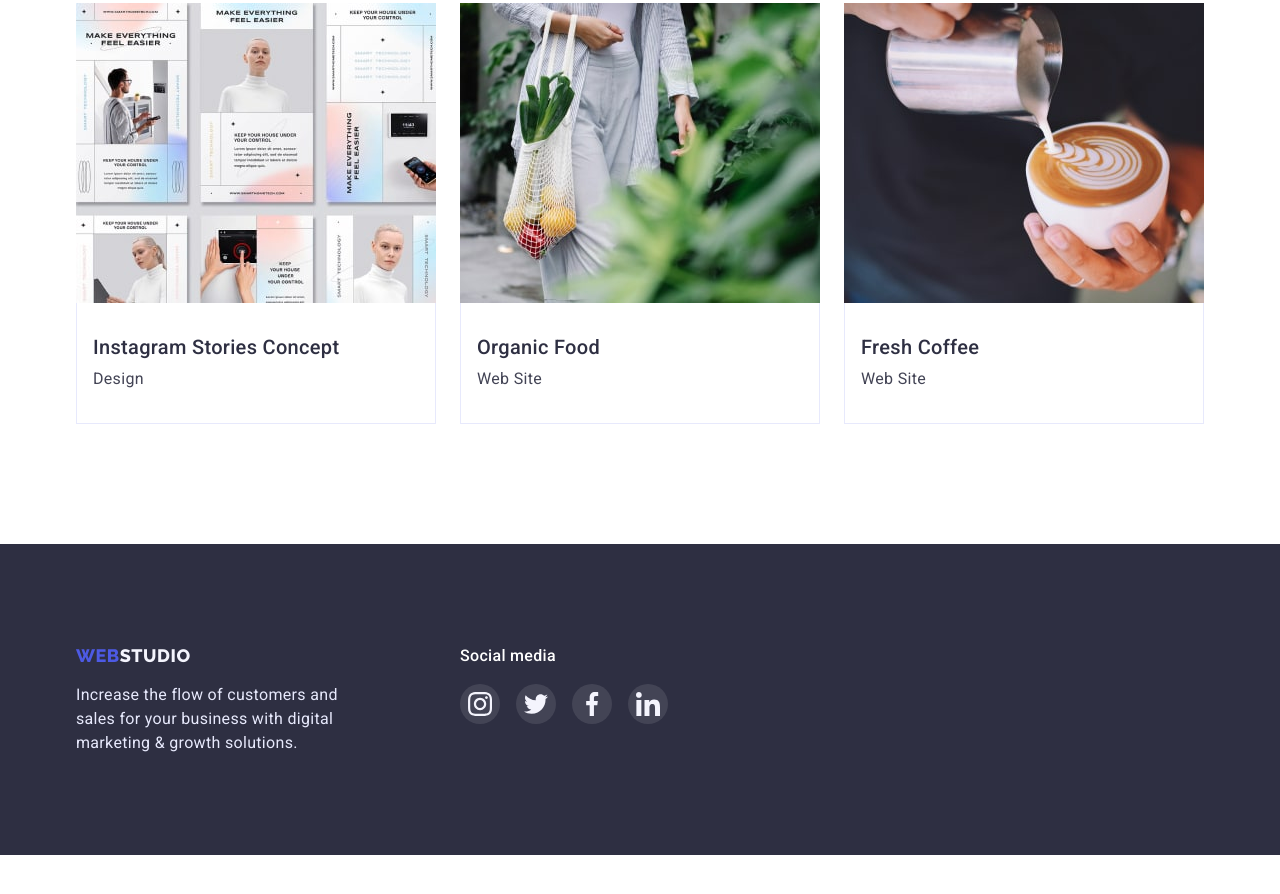
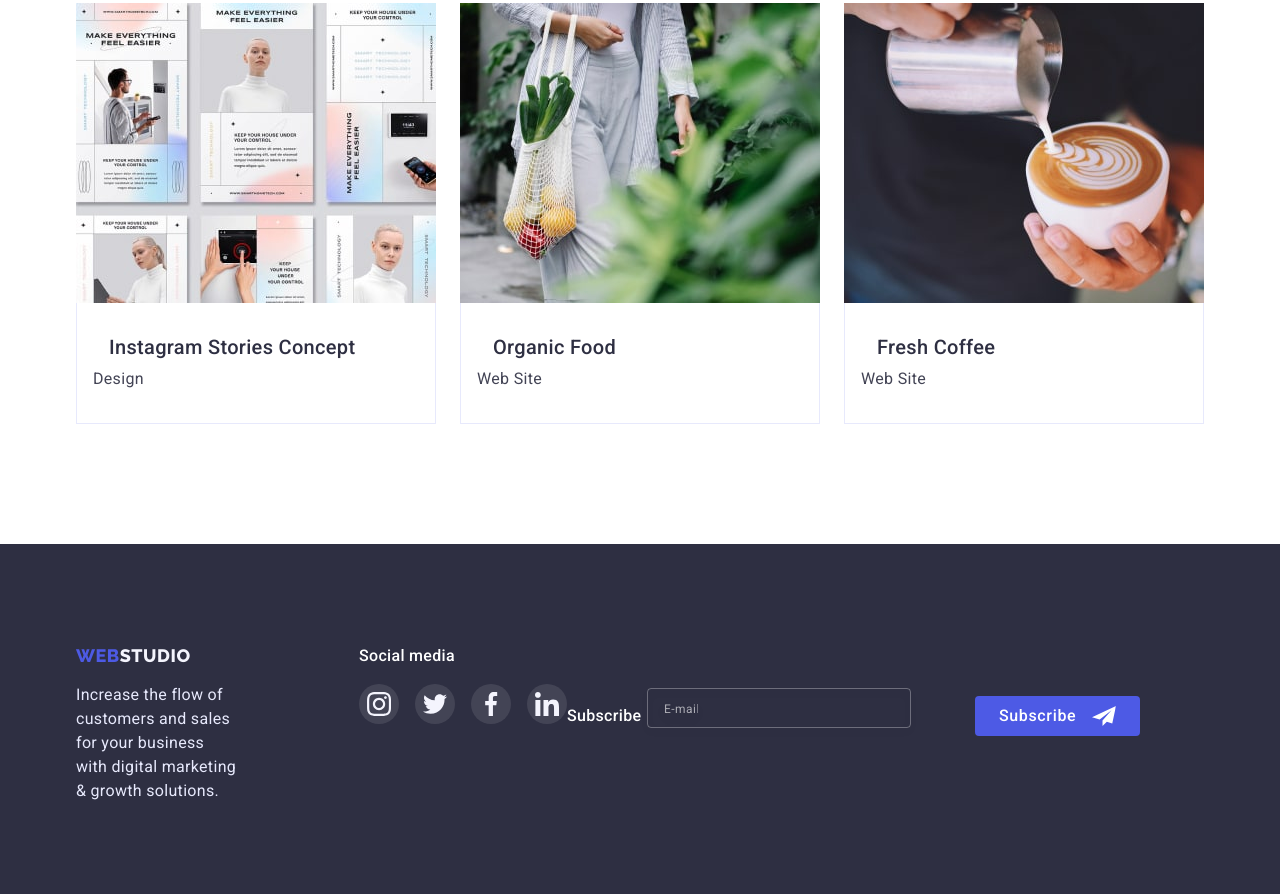
Before and after one commit to JuliaRedko/goit-homework-06, a plain HTML site: page portfolio.html in a window 1280 px wide. Shown: the part 1226-2120 px from the top of the page. Before the commit the page ends 2081 px from the top, so only its background shows below. Drawn offline with nearby package versions, Linux system fonts and the light colour scheme.

Commit message:
css,html,portfolio,form

```diff
--- a/css/stayle.css
+++ b/css/stayle.css
@@ -510,11 +510,12 @@ body {
 }
  /* Footer form */
 .footer-form {
+    display: flex;
    padding-left: 80px;
 }
 
 .footer-form-title {
-
+  position: absolute;
     margin-bottom: 16px;
     font-weight: 500;
     font-size: 16px;
@@ -525,6 +526,8 @@ body {
 
 .footer-form-field {
     display: flex;
+    align-items: center;
+
 
 }
 
@@ -535,7 +538,6 @@ body {
     padding: 8px 212px 8px 16px;
     border: 1px solid rgba(255, 255, 255, 0.3);
     background-color: transparent;
-
     filter: drop-shadow(0px 4px 4px rgba(0, 0, 0, 0.15));
     border-radius: 4px;
 }
@@ -546,7 +548,6 @@ body {
     line-height: 2px;
     letter-spacing: 0.04em;
     color: rgba(255, 255, 255, 0.6);
-
 }
 
 .subscribe-submit {
@@ -563,12 +564,21 @@ body {
     border: none;
     border-radius: 4px;
     margin:8px 64px 24px;
-    min-width: 165px;
+    width: 165px;
+    height: 40px;
     padding:8px 24px;
     gap: 16px;
     color: var(--white-text-color);
     background-color: var(--active-color);
+    transition: background cubic-bezier(0.4, 0, 0.2, 1),border cubic-bezier(0.4, 0, 0.2, 1);
 }
+
+.subscribe-submit:hover
+.subscribe-submit:focus {
+ background: var(--acsent-color);
+ border: var(--acsent-color);
+}
+
 
 .subscride-icon {
     display: flex;
@@ -640,7 +650,6 @@ body {
     transition-property: box-shadow;
     transition-duration: var(--transition-main);
     transition-timing-function: cubic-bezier(0.4, 0, 0.2, 1);
-
 }
 
 .portfolio-link:is(:hover, :focus) {
@@ -699,7 +708,7 @@ box-shadow: 0px 1px 6px rgba(46, 47, 66, 0.08), 0px 1px 1px rgba(46, 47, 66, 0.1
     font-size: 20px;
     line-height: 1.2;
     color: var(--title-text-color);
-    padding-left: 16;
+    padding-left: 16px;
     margin-bottom: var(--basic-margin-text);
 }
 
@@ -716,18 +725,17 @@ box-shadow: 0px 1px 6px rgba(46, 47, 66, 0.08), 0px 1px 1px rgba(46, 47, 66, 0.1
     height: 100%;
     visibility: visible;
     transition: opacity var(--transition-main) cubic-bezier(0.4, 0, 0.2, 1), visibility var(--transition-main) cubic-bezier(0.4, 0, 0.2, 1);
-
 }
 
 .modal {
     width: 408px;
     min-height: 576px;
-    padding: 24px;
+    padding: 72px 24px 24px;
     background: var(--dairy-color);
     box-shadow: 0px 1px 1px rgba(0, 0, 0, 0.14), 0px 1px 3px rgba(0, 0, 0, 0.12), 0px 2px 1px rgba(0, 0, 0, 0.2);
     border-radius: 4px;
     position: absolute;
-    top:50%;
+    top: 50%;
     left: 50%;
     transform: translate(-50%, -50%) scale(1);
     transition: transform var(--transition-main) cubic-bezier(0.4, 0, 0.2, 1);
@@ -736,6 +744,8 @@ box-shadow: 0px 1px 6px rgba(46, 47, 66, 0.08), 0px 1px 1px rgba(46, 47, 66, 0.1
 .modal-close {
     width: 24px;
     height: 24px;
+    top: 24px;
+    right: 24px;
     display: flex;
     justify-content: center;
     align-items: center;
@@ -743,10 +753,11 @@ box-shadow: 0px 1px 6px rgba(46, 47, 66, 0.08), 0px 1px 1px rgba(46, 47, 66, 0.1
     border-radius: 50%;
     background: var(--cornflawer-color);
     border: 1px solid rgba(0, 0, 0, 0.1);
+    position: absolute;
     transition: backround cubic-bezier(0.4, 0, 0.2, 1);
 }
 
-.modal-close:hover
+.modal-close:hover,
 .modal-close:focus {
     background: var(--active-color);
 }
@@ -756,7 +767,7 @@ box-shadow: 0px 1px 6px rgba(46, 47, 66, 0.08), 0px 1px 1px rgba(46, 47, 66, 0.1
     fill: var(--title-text-color);
 }
 
-.icon-close:hover
+.icon-close:hover,
 .icon-close:focus {
     fill: var(--white-text-color);
 }
@@ -774,7 +785,6 @@ box-shadow: 0px 1px 6px rgba(46, 47, 66, 0.08), 0px 1px 1px rgba(46, 47, 66, 0.1
 .modal-title {
     font-weight: 500;
     text-align: center;
-    padding-top: 72px;
     margin-bottom: 16px;
 }
 
@@ -782,6 +792,7 @@ box-shadow: 0px 1px 6px rgba(46, 47, 66, 0.08), 0px 1px 1px rgba(46, 47, 66, 0.1
 }
 
 .form-label {
+    display: block;
     margin-bottom: 8px;
 }
 
@@ -816,7 +827,6 @@ box-shadow: 0px 1px 6px rgba(46, 47, 66, 0.08), 0px 1px 1px rgba(46, 47, 66, 0.1
     border-radius: 4px;
     box-sizing: border-box;
     padding-left: 42px;
-    margin-bottom: 20px;
     transition: border-color cubic-bezier(0.4, 0, 0.2, 1);
 }
 
--- a/portfolio.html
+++ b/portfolio.html
@@ -184,6 +184,25 @@
              </li>
            </ul>
           </div>
+<div class="footer-form-field">
+
+            <p class="footer-form-title">Subscribe</p>
+
+            <form class="footer-form">
+                <input type="email"
+                name="user-email"
+                id="user-email"
+                class="footer-form-input"
+                placeholder="E-mail">
+                <button type="submit"
+                class="subscribe-submit">
+            Subscribe
+        <svg class="subscride-icon" width="24" height="24">
+            <use href="./images/symbol-defs.svg#icon-icon-subscribe"></use>
+        </svg></button>
+        </form>
+            </div>
+
         </div>
        </footer>
 
```
Also changed, not shown: index.html (+6 -4 lines).
